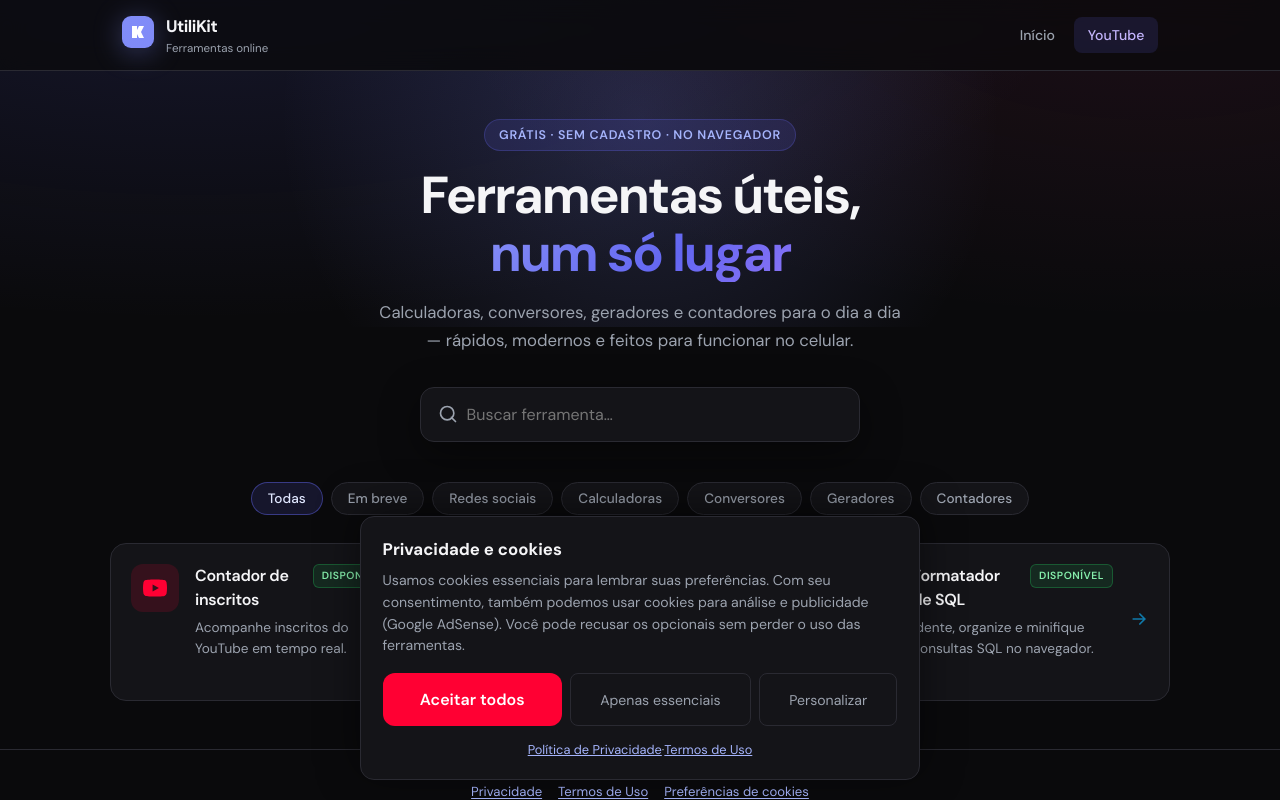
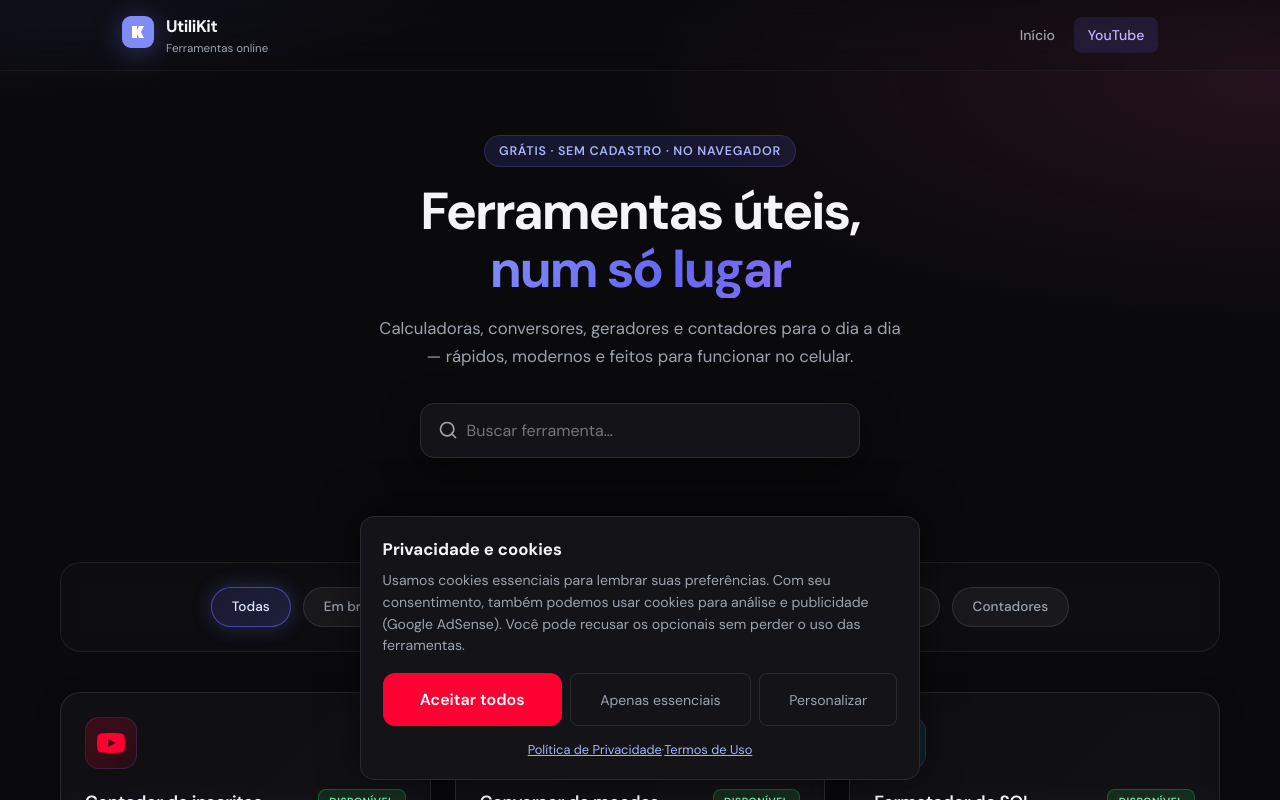
Before and after one commit to EduuD1as/utilikit, a React (Vite) app in the folder client/: page / in a window 1280 px wide. Shown: the top 800 px of the page. Built offline with nearby package versions, Linux system fonts and the light colour scheme; no server answers.

Commit message:
ajustes de estilos na Home

```diff
--- a/client/src/home.css
+++ b/client/src/home.css
@@ -5,27 +5,25 @@
 }
 
 body {
-  background: var(--bg);
+  background: transparent;
 }
 
 body:has(.home) {
   background:
-    radial-gradient(ellipse 70% 45% at 15% -5%, var(--brand-soft), transparent),
-    radial-gradient(ellipse 55% 40% at 90% 0%, rgba(236, 72, 153, 0.08), transparent),
+    radial-gradient(ellipse 120% 80% at 0% -20%, rgba(99, 102, 241, 0.25) 0%, transparent 40%),
+    radial-gradient(ellipse 100% 60% at 100% 10%, rgba(236, 72, 153, 0.12) 0%, transparent 50%),
     var(--bg);
   background-attachment: fixed;
-  background-repeat: no-repeat;
-  background-size: cover;
 }
 
 /* Site header */
 .site-header {
   position: sticky;
   top: 0;
-  z-index: 50;
-  backdrop-filter: blur(12px);
-  background: rgba(10, 10, 12, 0.72);
-  border-bottom: 1px solid var(--border);
+  z-index: 60;
+  backdrop-filter: blur(12px) brightness(1.1);
+  background: linear-gradient(180deg, rgba(10, 10, 12, 0.4) 0%, rgba(10, 10, 12, 0.2) 100%);
+  border-bottom: 1px solid rgba(255, 255, 255, 0.05);
 }
 
 .site-header__inner {
@@ -105,21 +103,18 @@ body:has(.home) {
   min-height: 100vh;
   display: flex;
   flex-direction: column;
+  position: relative;
 }
 
 .home-hero {
   position: relative;
-  padding: 3rem 1.25rem 2.5rem;
-  overflow: hidden;
+  padding: 4rem 1.25rem 3.5rem;
+  overflow: visible;
+  z-index: 1;
 }
 
 .home-hero__glow {
-  position: absolute;
-  inset: -40% 10% auto;
-  height: 420px;
-  background: radial-gradient(circle, var(--brand-glow), transparent 65%);
-  pointer-events: none;
-  opacity: 0.55;
+  display: none;
 }
 
 .home-hero__content {
@@ -234,75 +229,89 @@ body:has(.home) {
 /* Main grid */
 .home-main {
   flex: 1;
-  max-width: 1100px;
+  max-width: 1200px;
   margin: 0 auto;
   width: 100%;
-  padding: 0 1.25rem 3rem;
+  padding: 3rem 1.25rem 4rem;
+  position: relative;
+  z-index: 2;
 }
 
 .home-filters {
   display: flex;
   flex-wrap: wrap;
-  gap: 0.5rem;
-  margin-bottom: 1.75rem;
+  gap: 0.75rem;
+  margin-bottom: 2.5rem;
   justify-content: center;
+  padding: 1.5rem;
+  background: rgba(20, 20, 24, 0.4);
+  border-radius: 20px;
+  backdrop-filter: blur(10px);
+  border: 1px solid rgba(255, 255, 255, 0.08);
 }
 
 .home-filter {
   font-family: inherit;
   font-size: 0.85rem;
   font-weight: 500;
-  padding: 0.45rem 1rem;
+  padding: 0.65rem 1.25rem;
   border-radius: 999px;
-  border: 1px solid var(--border);
-  background: var(--surface);
+  border: 1px solid rgba(255, 255, 255, 0.1);
+  background: rgba(255, 255, 255, 0.05);
   color: var(--text-muted);
   cursor: pointer;
-  transition: color 0.2s, border-color 0.2s, background 0.2s;
+  transition: all 0.3s ease;
 }
 
 .home-filter:hover {
   color: var(--text);
-  border-color: var(--text-muted);
+  background: rgba(255, 255, 255, 0.1);
+  border-color: rgba(255, 255, 255, 0.2);
+  transform: translateY(-2px);
 }
 
 .home-filter--active {
   color: #e0e7ff;
-  background: var(--brand-soft);
-  border-color: rgba(99, 102, 241, 0.45);
+  background: linear-gradient(135deg, var(--brand-soft) 0%, rgba(99, 102, 241, 0.2) 100%);
+  border-color: rgba(99, 102, 241, 0.6);
+  box-shadow: 0 0 20px rgba(99, 102, 241, 0.3);
 }
 
 .home-grid {
   display: grid;
-  grid-template-columns: repeat(auto-fill, minmax(300px, 1fr));
-  gap: 1rem;
+  grid-template-columns: repeat(auto-fill, minmax(320px, 1fr));
+  gap: 1.5rem;
   align-items: stretch;
 }
 
 .home-empty {
   text-align: center;
   color: var(--text-muted);
-  padding: 3rem 1rem;
+  padding: 4rem 1rem;
+  grid-column: 1 / -1;
 }
 
 /* Tool cards */
 .tool-card {
   --tool-accent: var(--brand);
-  min-height: 158px;
-  border-radius: var(--radius);
-  background: var(--surface);
-  border: 1px solid var(--border);
-  transition: border-color 0.2s, transform 0.2s, box-shadow 0.2s;
+  min-height: 180px;
+  border-radius: 20px;
+  background: linear-gradient(135deg, rgba(20, 20, 24, 0.6) 0%, rgba(28, 28, 34, 0.4) 100%);
+  border: 1px solid rgba(255, 255, 255, 0.1);
+  backdrop-filter: blur(10px);
+  transition: all 0.4s cubic-bezier(0.23, 1, 0.320, 1);
+  box-shadow: 0 8px 32px rgba(0, 0, 0, 0.1);
 }
 
 .tool-card:not(.tool-card--soon):hover {
-  border-color: color-mix(in srgb, var(--tool-accent) 45%, var(--border));
-  transform: translateY(-2px);
-  box-shadow: 0 16px 40px rgba(0, 0, 0, 0.35);
+  border-color: rgba(99, 102, 241, 0.5);
+  transform: translateY(-8px);
+  box-shadow: 0 20px 40px rgba(99, 102, 241, 0.15), 0 0 60px rgba(99, 102, 241, 0.1);
+  background: linear-gradient(135deg, rgba(99, 102, 241, 0.1) 0%, rgba(28, 28, 34, 0.5) 100%);
 }
 
 .tool-card--soon {
-  opacity: 0.72;
+  opacity: 0.6;
 }
 
 .tool-card__btn {
@@ -310,8 +319,8 @@ body:has(.home) {
   height: 100%;
   display: flex;
   align-items: flex-start;
-  gap: 1rem;
-  padding: 1.25rem;
+  gap: 1.25rem;
+  padding: 1.5rem;
   text-align: left;
   background: none;
   border: none;
@@ -319,6 +328,7 @@ body:has(.home) {
   font: inherit;
   cursor: pointer;
   border-radius: inherit;
+  flex-direction: column;
 }
 
 .tool-card--soon .tool-card__btn {
@@ -327,18 +337,19 @@ body:has(.home) {
 
 .tool-card__icon {
   flex-shrink: 0;
-  width: 48px;
-  height: 48px;
+  width: 52px;
+  height: 52px;
   display: grid;
   place-items: center;
-  border-radius: 12px;
-  background: color-mix(in srgb, var(--tool-accent) 14%, transparent);
+  border-radius: 14px;
+  background: linear-gradient(135deg, color-mix(in srgb, var(--tool-accent) 20%, transparent) 0%, color-mix(in srgb, var(--tool-accent) 10%, transparent) 100%);
   color: var(--tool-accent);
+  border: 1px solid rgba(99, 102, 241, 0.2);
 }
 
 .tool-card__icon svg {
-  width: 24px;
-  height: 24px;
+  width: 28px;
+  height: 28px;
 }
 
 .tool-card__body {
@@ -353,12 +364,14 @@ body:has(.home) {
   align-items: flex-start;
   justify-content: space-between;
   gap: 0.5rem;
+  margin-bottom: 0.5rem;
 }
 
 .tool-card__title {
-  font-size: 1rem;
+  font-size: 1.1rem;
   font-weight: 600;
   letter-spacing: -0.02em;
+  color: var(--text);
 }
 
 .tool-card__badge {
@@ -367,68 +380,78 @@ body:has(.home) {
   font-weight: 600;
   text-transform: uppercase;
   letter-spacing: 0.05em;
-  padding: 0.2rem 0.5rem;
-  border-radius: 6px;
-  background: var(--surface-elevated);
-  color: var(--text-muted);
-  border: 1px solid var(--border);
+  padding: 0.3rem 0.65rem;
+  border-radius: 8px;
+  background: rgba(34, 197, 94, 0.15);
+  color: #86efac;
+  border: 1px solid rgba(34, 197, 94, 0.3);
 }
 
 .tool-card__badge--live {
-  background: rgba(34, 197, 94, 0.12);
+  background: rgba(34, 197, 94, 0.15);
   border-color: rgba(34, 197, 94, 0.3);
   color: #86efac;
 }
 
 .tool-card__desc {
-  margin-top: 0.4rem;
-  font-size: 0.85rem;
+  font-size: 0.9rem;
   color: var(--text-muted);
-  line-height: 1.5;
+  line-height: 1.6;
 }
 
 .tool-card__arrow {
   flex-shrink: 0;
-  align-self: center;
+  align-self: flex-end;
   color: var(--tool-accent);
-  opacity: 0.7;
-  transition: opacity 0.2s, transform 0.2s;
+  opacity: 0.4;
+  transition: all 0.3s ease;
+  margin-top: auto;
 }
 
 .tool-card:not(.tool-card--soon):hover .tool-card__arrow {
   opacity: 1;
-  transform: translateX(3px);
+  transform: translateX(6px) translateY(-2px);
 }
 
 .site-footer {
   margin-top: auto;
-  padding: 2rem 1.25rem;
+  padding: 3rem 1.25rem;
   text-align: center;
   color: var(--text-muted);
   font-size: 0.8rem;
-  border-top: 1px solid var(--border);
+  border-top: 1px solid rgba(255, 255, 255, 0.05);
+  position: relative;
+  z-index: 2;
 }
 
-@media (max-width: 600px) {
+@media (max-width: 768px) {
   .home-hero {
-    padding-top: 2rem;
+    padding: 3rem 1.25rem 2.5rem;
+  }
+
+  .home-main {
+    padding: 2.5rem 1.25rem 3rem;
+  }
+
+  .home-filters {
+    padding: 1rem;
+    gap: 0.5rem;
   }
 
   .home-grid {
     grid-template-columns: 1fr;
-  }
-
-  .home-main {
-    padding-left: 1.25rem;
-    padding-right: 1.25rem;
+    gap: 1rem;
   }
 
   .tool-card {
-    min-height: 136px;
+    min-height: 160px;
   }
 
   .tool-card__btn {
+    flex-direction: row;
     align-items: center;
+    padding: 1.25rem;
+    gap: 1rem;
   }
 
   .site-header__tagline {
@@ -436,7 +459,47 @@ body:has(.home) {
   }
 }
 
-@media (max-width: 380px) {
+@media (max-width: 480px) {
+  .home-hero {
+    padding: 2rem 1rem 1.5rem;
+  }
+
+  .home-main {
+    padding: 1.5rem 1rem 2rem;
+  }
+
+  .home-filters {
+    padding: 0.75rem;
+    margin-bottom: 1.5rem;
+  }
+
+  .home-filter {
+    padding: 0.5rem 0.9rem;
+    font-size: 0.8rem;
+  }
+
+  .tool-card {
+    min-height: 140px;
+  }
+
+  .tool-card__icon {
+    width: 44px;
+    height: 44px;
+  }
+
+  .tool-card__icon svg {
+    width: 24px;
+    height: 24px;
+  }
+
+  .tool-card__title {
+    font-size: 1rem;
+  }
+
+  .tool-card__desc {
+    font-size: 0.85rem;
+  }
+
   .site-header__inner {
     gap: 0.75rem;
   }
```
